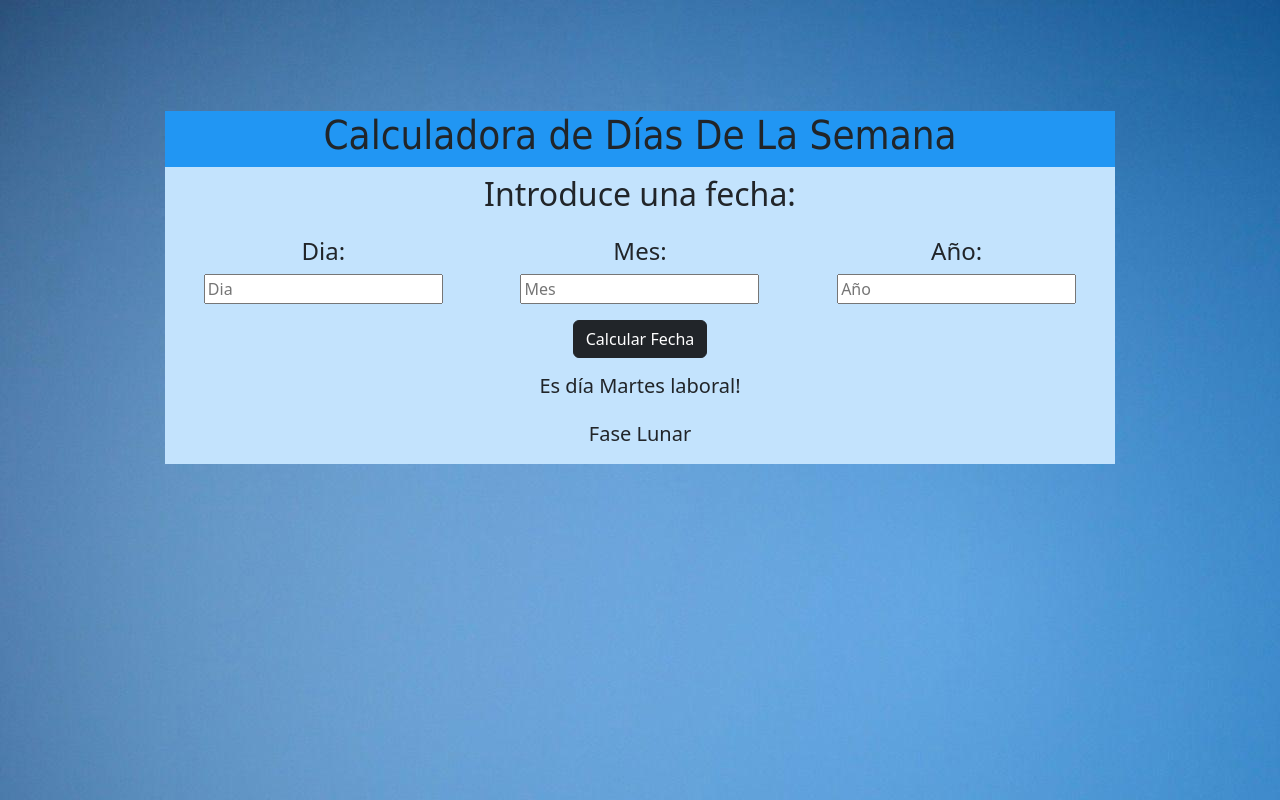
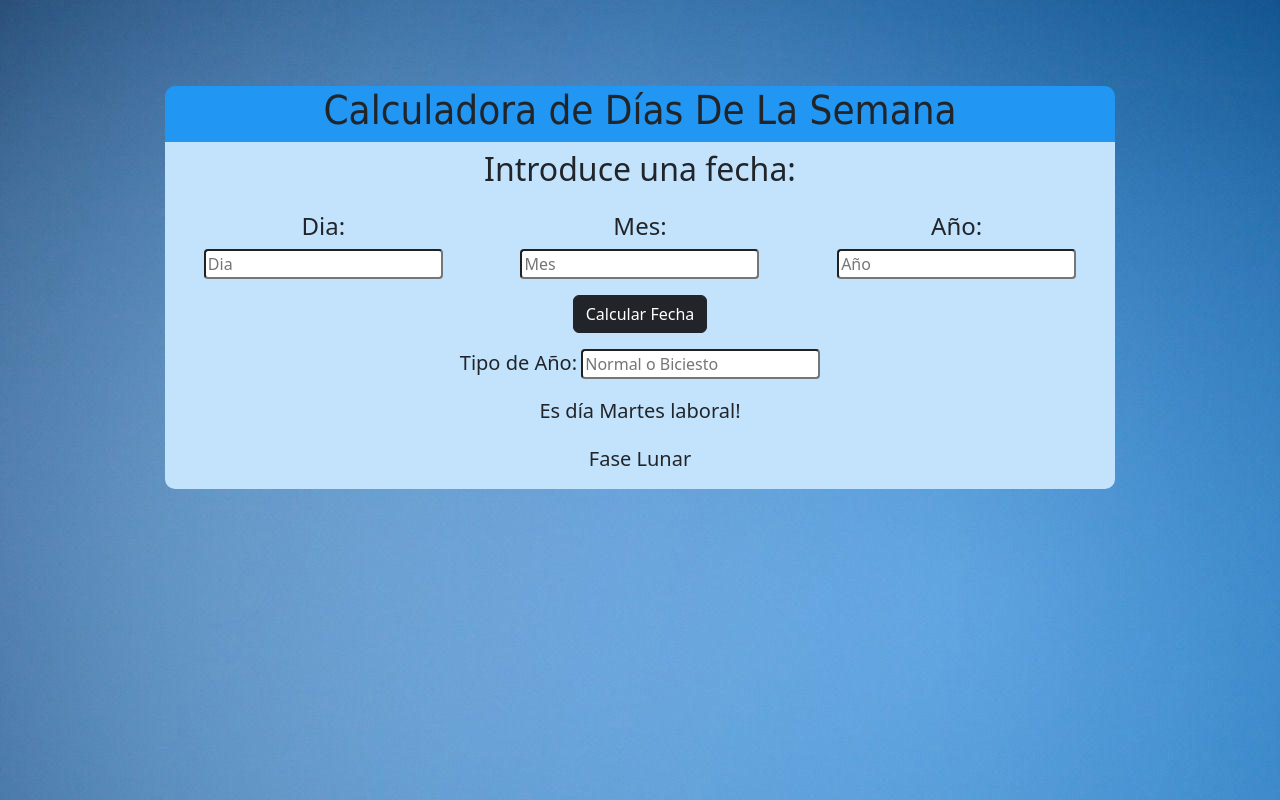
Before and after one commit to Corb2346/calculadoraDiasSemana, a plain HTML site: page index.html in a window 1280 px wide. Drawn offline with nearby package versions, Linux system fonts and the light colour scheme.

Commit message:
style: added border radious / feat: added year type for answer

```diff
--- a/calcuDias.css
+++ b/calcuDias.css
@@ -13,19 +13,28 @@ body{
     align-items: center;
     margin-top: 150px;
     height:275px;
+
 }
+
 
 .actionContainer{
     background-color:
     #c3e3fd;
     padding-bottom: 10px;
+    border-bottom-left-radius: 10px;
+    border-bottom-right-radius: 10px;
 }
 .titleContainer{
     font-family: Tahoma, sans-serif;
     background-color:#2196f3;
-
+    border-top-right-radius: 10px;
+    border-top-left-radius: 10px;
 }
 h4{
     width: 55px;
     height: 28.8px;
 }
+
+input{
+    border-radius: 4px;
+}
--- a/index.html
+++ b/index.html
@@ -29,7 +29,7 @@
                         <h2>Introduce una fecha: </h2>
                     </div>
                     <div class="col ">
-                        <div class="row row-cols-lg-3 row-cols-md-1 row-cols-sm-1 gy-2">
+                        <div class="row row-cols-lg-3 row-cols-md-1 row-cols-sm-1 gy-3">
                             <div class="col"> <label for="text">
                                     <h4>Dia:</h4>
                                 </label> <input type="number" placeholder="Dia"> </div>
@@ -44,6 +44,10 @@
 
                     </div>
                     <div class="col"> <button type="button" class="btn btn-dark">Calcular Fecha</button></div>
+                    <div class="col"> <label for="text">
+                        <h5>Tipo de Año:</h5>
+                    </label> <input type="number" placeholder="Normal o Biciesto"></div>
+
                     <div class="col">
                         <h5> Es día Martes laboral! </h5>
                     </div>
```
